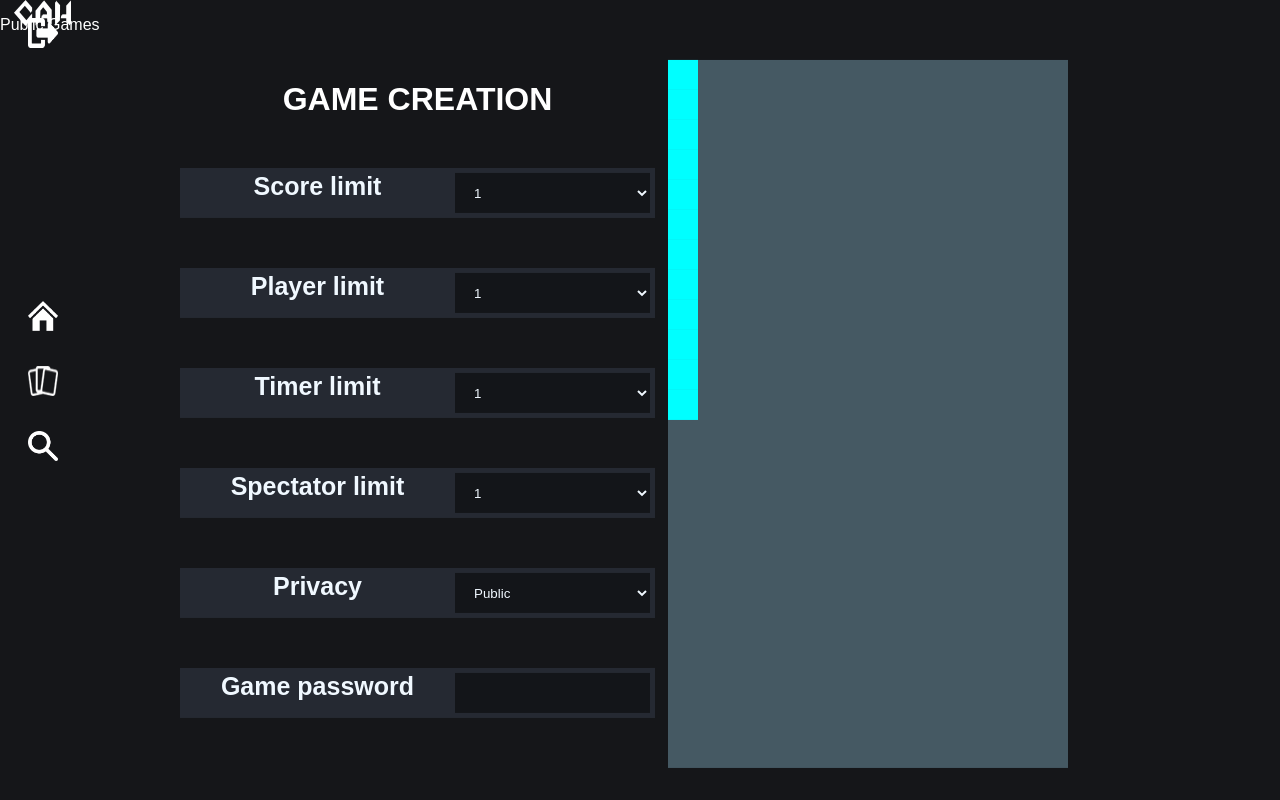
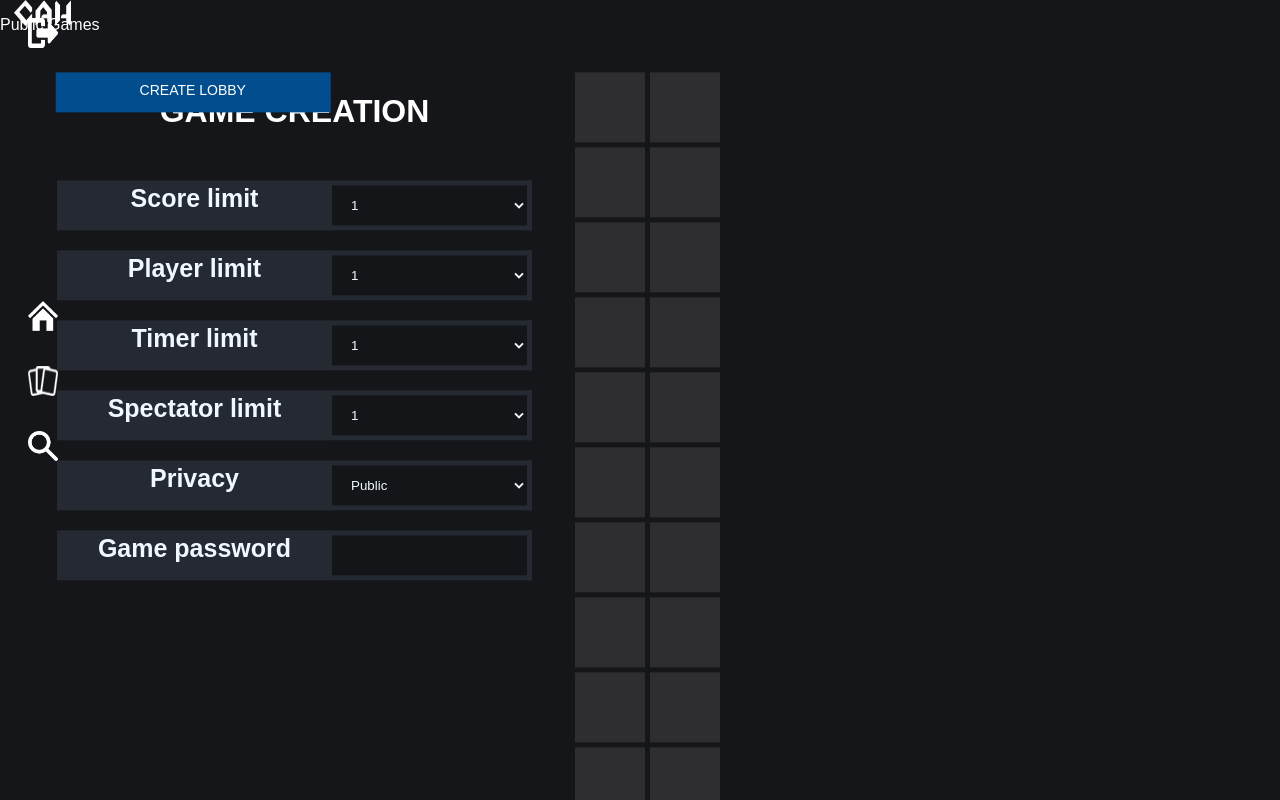
Before and after one commit to LostAtlas/Cafoe, a React app in the folder LostAtlasCAH.React/: page /NewGame in a window 1280 px wide. Built offline with nearby package versions, Linux system fonts and the light colour scheme; the HTML template or start-up script is replaced by a standard one.

Commit message:
updated new game page

```diff
--- a/LostAtlasCAH.React/src/shared/components/GameSettings.js
+++ b/LostAtlasCAH.React/src/shared/components/GameSettings.js
@@ -1,44 +1,76 @@
 import React, { Component } from "react";
 import Option from "./Option";
+import { NavLink } from "react-router-dom";
 
 class GameSettings extends Component {
   render() {
+    //var cardPackList = [];
+    var settingOptionsArray = [{ title: "Score limit",
+                                  selectType: "num",
+                                  selectSize: "20"},
+
+                                { title: "Player limit",
+                                  selectType: "num",
+                                  selectSize: "10"},
+
+                                { title: "Timer limit",
+                                  selectType: "num",
+                                  selectSize: "15"},
+
+                                { title: "Spectator limit",
+                                  selectType: "num",
+                                  selectSize: "10"},
+
+                                { title: "Privacy",
+                                  selectType: "privacy"},
+
+                                { title: "Game password",
+                                  selectType: "password"}];
+
+
+    const optionsList = settingOptionsArray.map((obj, i) =>
+      <Option key={i} data={obj}/>
+   );
+    /*
+    for(var i = 0; i < 12; i++){
+      cardPackList.push(<div key ={i} className="CardPack"></div>);
+    }
+    */
+    var cardPackString = "";
+    var num = 0;
+    var count = 0;
+    for(var c = 0; c < 9; c++){
+      num = count / 8;
+      cardPackString += "<div>";
+      if(num < 8){
+        for(var v = 0; v < 8; v++){
+          cardPackString += "<div key ={" + count + "} class=\"CardPack\"></div>";
+          count++;
+        }
+      }else{
+        /*
+        for(var v = 0; v < 5; v++){
+          cardPackString += "<div key ={" + count + "} class=\"CardPack\"></div>";
+          count++;
+        }
+        */
+      }
+      cardPackString += "</div>";
+    }
+
     return (
       <div id="settings">
         <div id="set1">
             <h1>GAME CREATION</h1>
-            <Option data={{ title: "Score limit",
-                            selectType: "num",
-                            selectSize: "20"}}/>
-            <Option data={{ title: "Player limit",
-                            selectType: "num",
-                            selectSize: "10"}}/>
-            <Option data={{ title: "Timer limit",
-                            selectType: "num",
-                            selectSize: "15"}}/>
-            <Option data={{ title: "Spectator limit",
-                            selectType: "num",
-                            selectSize: "10"}}/>
-            <Option data={{ title: "Privacy",
-                            selectType: "privacy"}}/>
-            <Option data={{ title: "Game password",
-                            selectType: "password"}}/>
-            </div>
+            {optionsList}
+        </div>
         <div id="set2">
-            <div className="CardPack"></div>
-            <div className="CardPack"></div>
-            <div className="CardPack"></div>
-            <div className="CardPack"></div>
-            <div className="CardPack"></div>
-            <div className="CardPack"></div>
-            <div className="CardPack"></div>
-            <div className="CardPack"></div>
-            <div className="CardPack"></div>
-            <div className="CardPack"></div>
-            <div className="CardPack"></div>
-            <div className="CardPack"></div>
+          <div className="Container" dangerouslySetInnerHTML={{__html:
+          cardPackString}}></div>
         </div>
-
+        <NavLink exact to="/dashboard">
+             <p id="startNewGame">CREATE LOBBY</p>
+        </NavLink>
       </div>
     );
   }
--- a/LostAtlasCAH.React/src/shared/components/Option.js
+++ b/LostAtlasCAH.React/src/shared/components/Option.js
@@ -19,7 +19,7 @@ class Option extends Component {
 
     return (
       <div className="SettingOptions">
-        <h1>{this.props.data.title}</h1>
+        <h2>{this.props.data.title}</h2>
         <div className="Container" dangerouslySetInnerHTML={{__html:
         selection}}></div>
 
--- a/LostAtlasCAH.React/src/shared/css/style.css
+++ b/LostAtlasCAH.React/src/shared/css/style.css
@@ -191,19 +191,20 @@ a{
     text-align: center;
     top: 50%;
     left: calc(50% - 180px);
-    transform: translate(-50%, -48%);
+    transform: translate(-62%, -62%);
     width: 900px;
 }
+
 .SettingOptions *{
     display: inline-block;
     margin: 0;
 }
 
-.SettingOptions h1, .SettingOptions select, .SettingOptions input{
+.SettingOptions h2, .SettingOptions select, .SettingOptions input{
     color:aliceblue;
     width: 275px;
     background-color: #252932;
-    margin-bottom: 30px;
+    margin-bottom: 20px;
     height: 50px;
     box-sizing: border-box;
     padding: 0px 15px;
@@ -211,7 +212,7 @@ a{
 
 }
 
-.SettingOptions h1{
+.SettingOptions h2 {
     font-size: 25px;
     padding-top: 4px;
 }
@@ -229,25 +230,46 @@ a{
 
 #set1 h1{
     margin-bottom: 50px;
+    margin-left: -288;
 }
 
 .CardPack{
-    width: 30px;
-    height: 30px;
-    background-color: aqua
+    width: 70px;
+    height: 70px;
+    margin-right: 5px;
+    margin-bottom: 5px;
+    background-color: #2e2e32;
+    float: left;
 }
+
 #set1{
     position: relative;
     height: 100%;
     width: 500px;
+    margin-right: 30px;
 }
 
 #set2{
     position: absolute;
     height: 100%;
-    width: 400px;
-    background-color: #455963;
+    width: fit-content;
     display: inline-block;
+    margin-top: 118;
+}
+
+#startNewGame{
+    background-color: #014d8e;
+    height: 40px;
+    font-size: 14px;
+    width: 275px;
+    box-sizing: border-box;
+    padding-top: 10px;
+    display: inline-block;
+    margin: 0;
+    position: absolute;
+    bottom: -60;
+    left: calc(50% - 180px);
+    transform: translate(-27%, 0%);
 }
 
 /*
```
Also changed, not shown: LostAtlasCAH.React/public/bundle.min.js, LostAtlasCAH.React/server.min.js.
